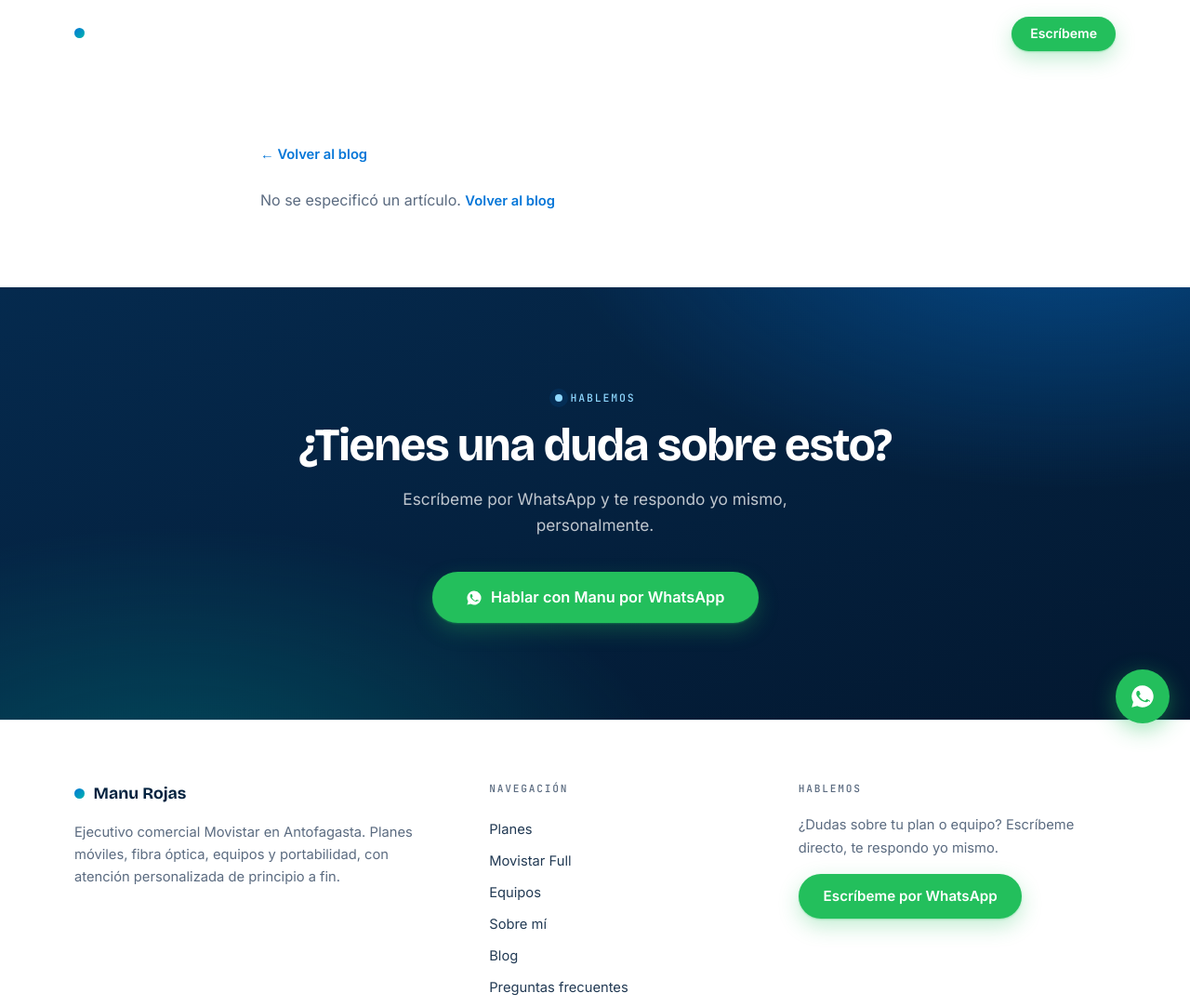
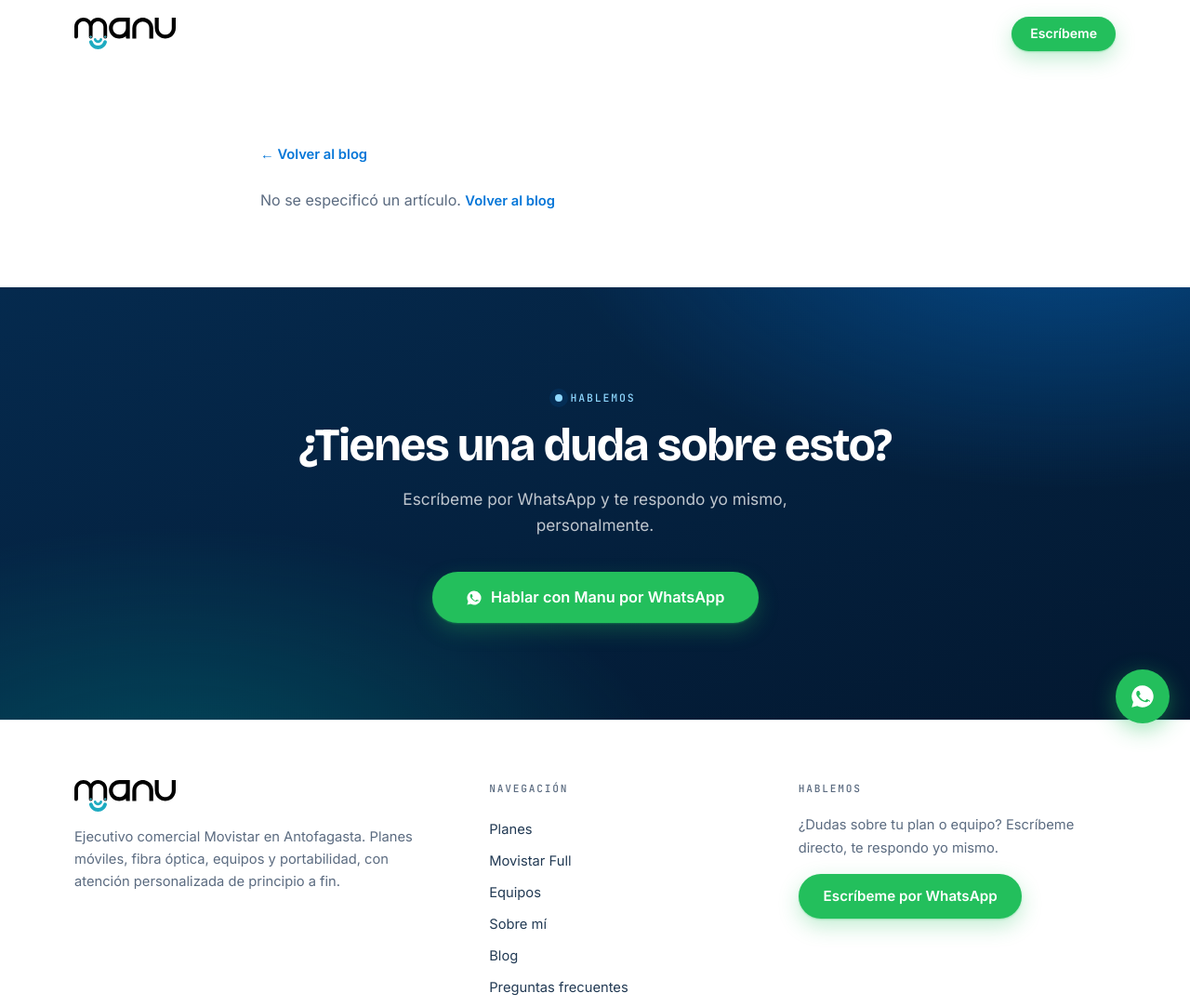
Before and after one commit to sandcop/Memorias, a plain HTML site: page blog-post.html in a window 1280 px wide. Shown: the top 1082 px of the page at 93% size. Drawn offline with nearby package versions, Linux system fonts and the light colour scheme.

Commit message:
Add files via upload

```diff
--- a/blog-post.html
+++ b/blog-post.html
@@ -3,6 +3,7 @@
 <head>
 <meta charset="UTF-8">
 <meta name="viewport" content="width=device-width, initial-scale=1.0">
+<link rel="icon" type="image/svg+xml" href="ASSETS/LOGO/SVG/FAVICON.svg">
 
 <title id="page-title">Blog | Manu Rojas — Ejecutivo Movistar Antofagasta</title>
 <meta name="description" id="page-description" content="Guías sobre portabilidad, fibra óptica, líneas 5G y equipos financiados en Antofagasta.">
@@ -19,8 +20,7 @@
 <header class="scrolled">
   <div class="wrap nav">
     <a class="brand" href="index.html#inicio" aria-label="Manu Conecta, inicio">
-      <span class="dot" aria-hidden="true"></span>
-      <span class="brand-name">Manu Rojas<small>EJECUTIVO MOVISTAR · ANTOFAGASTA</small></span>
+      <img class="brand-logo" src="ASSETS/LOGO/SVG/logo_manu.svg" alt="Manu Conecta">
     </a>
     <nav aria-label="Principal">
       <ul class="nav-links">
@@ -45,8 +45,7 @@
 <div class="mobile-menu" id="mobile-menu" aria-hidden="true">
   <div class="mobile-menu-head">
     <a class="brand" href="index.html#inicio" aria-label="Manu Conecta, inicio">
-      <span class="dot" aria-hidden="true"></span>
-      <span class="brand-name">Manu Rojas<small>EJECUTIVO MOVISTAR</small></span>
+      <img class="brand-logo" src="ASSETS/LOGO/SVG/logo_manu.svg" alt="Manu Conecta">
     </a>
     <button class="mobile-menu-close" id="mobileMenuClose" aria-label="Cerrar menú">
       <svg viewBox="0 0 24 24" fill="none" stroke="currentColor" stroke-width="2" stroke-linecap="round" aria-hidden="true"><path d="M6 6l12 12M18 6L6 18"/></svg>
@@ -91,8 +90,7 @@
   <div class="wrap footer-grid">
     <div class="footer-brand">
       <a class="footer-logo" href="index.html#inicio" aria-label="Manu Conecta, inicio">
-        <span class="dot" aria-hidden="true"></span>
-        <span>Manu Rojas</span>
+        <img class="brand-logo" src="ASSETS/LOGO/SVG/logo_manu.svg" alt="Manu Conecta">
       </a>
       <p>Ejecutivo comercial Movistar en Antofagasta. Planes móviles, fibra óptica, equipos y portabilidad, con atención personalizada de principio a fin.</p>
     </div>
@@ -113,7 +111,7 @@
   </div>
   <div class="wrap footer-bottom">
     <span>© <span id="year"></span> Manuel Rojas · Ejecutivo Movistar · Antofagasta, Chile</span>
-    <span>Sucursal Uribe 746 · <a href="https://maps.app.goo.gl/q51ZJzixhY1sAVaGA" target="_blank" rel="noopener">Ver en Google Maps</a></span>
+    <span>Sucursal Uribe 746 · <a href="https://maps.app.goo.gl/JsAMTh5Kj2jYXbzM6" target="_blank" rel="noopener">Ver en Google Maps</a></span>
   </div>
 </footer>
 
--- a/style.css
+++ b/style.css
@@ -175,19 +175,12 @@ header.scrolled{
   height:72px;
 }
 .brand{
-  display:flex; align-items:center; gap:.65rem; text-decoration:none;
-  color:#fff; transition:color .3s var(--ease);
+  display:flex; align-items:center; text-decoration:none;
 }
-header.scrolled .brand{ color:var(--blue-dark); }
-.brand .dot{
-  width:11px; height:11px; border-radius:50%; flex:none;
-  background:linear-gradient(135deg, var(--blue), var(--turquoise));
-}
-.brand-name{ font-family:var(--display); font-weight:700; font-size:1.05rem; line-height:1.1; letter-spacing:-.01em; }
-.brand small{
-  display:block; font-family:var(--mono); font-weight:400;
-  font-size:.58rem; letter-spacing:.14em; opacity:.75; margin-top:2px;
-}
+.brand-logo{ height:34px; width:auto; display:block; }
+.brand-logo-dark{ display:none; }
+header.scrolled .brand-logo-light{ display:none; }
+header.scrolled .brand-logo-dark{ display:block; }
 
 .nav-links{ display:flex; gap:.4rem; list-style:none; }
 .nav-links a{
@@ -993,13 +986,8 @@ footer{
   padding-bottom:3rem;
 }
 .footer-logo{
-  display:inline-flex; align-items:center; gap:.6rem;
-  font-family:var(--display); font-weight:700; font-size:1.1rem;
-  color:var(--blue-dark); text-decoration:none; margin-bottom:.9rem;
-}
-.footer-logo .dot{
-  width:11px; height:11px; border-radius:50%;
-  background:linear-gradient(135deg, var(--blue), var(--turquoise));
+  display:inline-flex; align-items:center;
+  text-decoration:none; margin-bottom:.9rem;
 }
 .footer-brand p{ font-size:.92rem; color:var(--muted); max-width:24rem; }
 .footer-col h3{
```
Also changed, not shown: index.html (+7 -8 lines).
